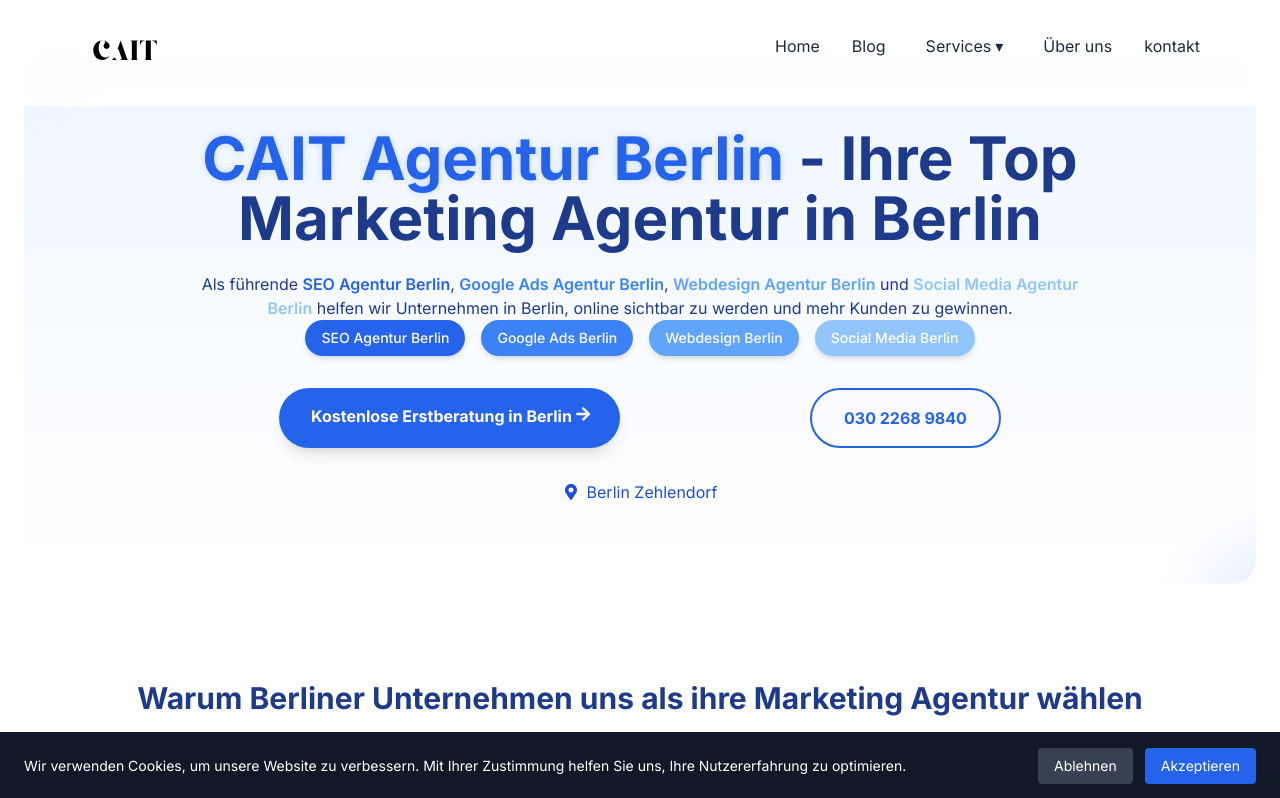
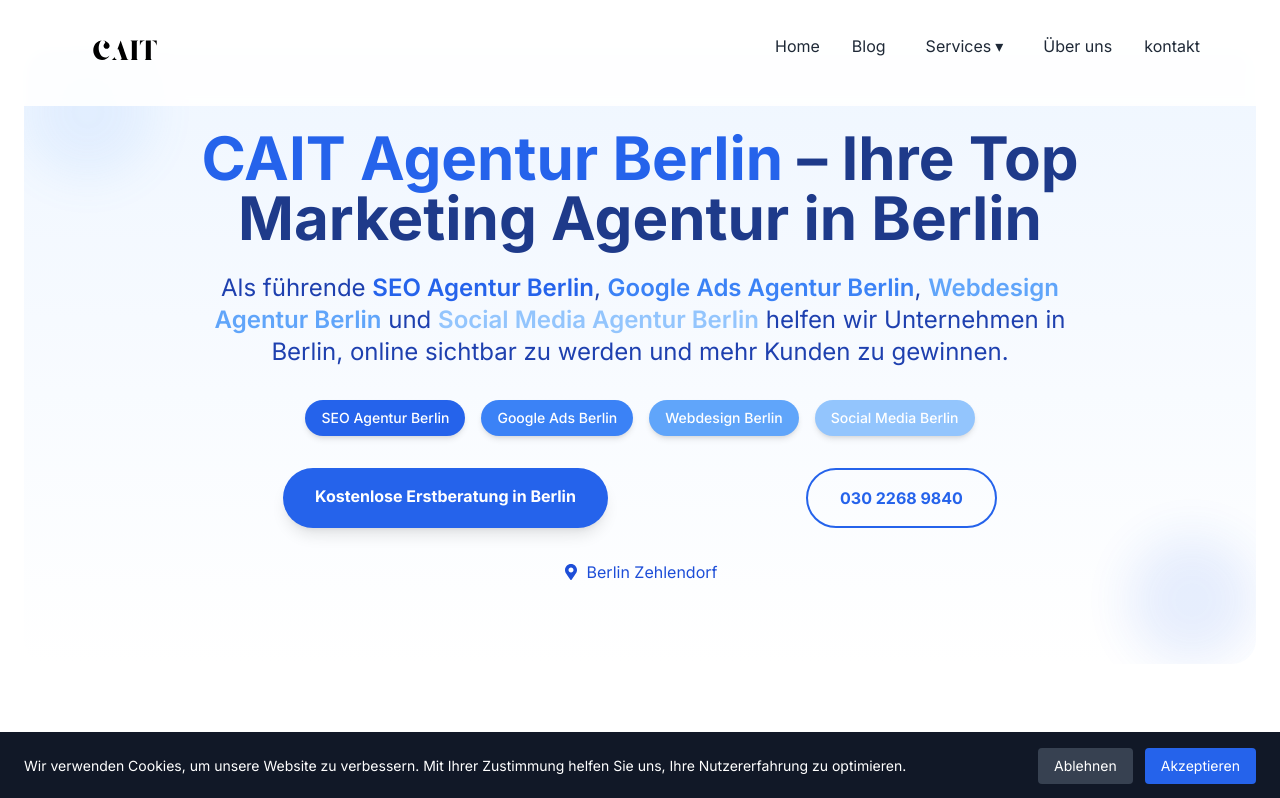
Before and after one commit to MuaazChihabiMMC/cait-website, a Next.js app: page / in a window 1280 px wide. Shown: the top 798 px of the page. Built offline with nearby package versions, Linux system fonts and the light colour scheme; a web font is replaced by a local one.

Commit message:
mainseite optimieren 3

```diff
--- a/app/page.tsx
+++ b/app/page.tsx
@@ -8,57 +8,32 @@
 
   return (
 <main className="px-4 py-12 md:px-6 max-w-7xl mx-auto bg-white text-blue-900 space-y-12 md:space-y-24">
+
   {/* Hero Section */}
-      <motion.section
-        initial={{ opacity: 0, y: 40 }}
-        animate={{ opacity: 1, y: 0 }}
-        transition={{ duration: 0.8 }}
-        className="text-center py-12 md:py-20 bg-gradient-to-b from-blue-50 to-white rounded-3xl px-4 md:px-6 relative overflow-hidden"
-      >
-        <motion.div
-          className="absolute inset-0 opacity-10"
-          animate={{
-            scale: [1, 1.2, 1],
-            rotate: [0, 5, 0]
-          }}
-          transition={{
-            duration: 15,
-            repeat: Infinity,
-            repeatType: "reverse"
-          }}
-        >
-          <div className="absolute top-0 left-0 w-32 h-32 bg-blue-400 rounded-full mix-blend-multiply filter blur-xl"></div>
-          <div className="absolute bottom-0 right-0 w-32 h-32 bg-blue-600 rounded-full mix-blend-multiply filter blur-xl"></div>
-        </motion.div>
+  <section className="text-center py-12 md:py-20 bg-gradient-to-b from-blue-50 to-white rounded-3xl px-4 md:px-6 relative overflow-hidden">
 
-        <div className="max-w-4xl mx-auto relative">
-          <motion.div
-            initial={{ scale: 0.9, opacity: 0 }}
-            animate={{ scale: 1, opacity: 1 }}
-            transition={{ duration: 0.6, delay: 0.2 }}
-          >
+    {/* Hintergrunddeko */}
+    <div className="absolute inset-0 opacity-10 pointer-events-none" aria-hidden="true">
+      <div className="absolute top-0 left-0 w-32 h-32 bg-blue-400 rounded-full blur-xl"></div>
+      <div className="absolute bottom-0 right-0 w-32 h-32 bg-blue-600 rounded-full blur-xl"></div>
+    </div>
+
+    <div className="max-w-4xl mx-auto relative z-10">
+
+      {/* Hauptüberschrift */}
       <h1 className="text-3xl md:text-5xl lg:text-6xl font-bold mb-4 md:mb-6 text-blue-900">
-              <motion.span
-                className="text-blue-600"
-                animate={{
-                  textShadow: "0 0 10px rgba(37, 99, 235, 0.3)"
-                }}
-                transition={{
-                  duration: 2,
-                  repeat: Infinity,
-                  repeatType: "reverse"
-                }}
-              >
+        <span className="text-blue-600">
           CAIT Agentur Berlin
-              </motion.span> - Ihre Top Marketing Agentur in Berlin
+        </span>{" "}
+        – Ihre Top Marketing Agentur in Berlin
       </h1>
-          </motion.div>
 
+      {/* Hero-Text */}
+      <p className="text-lg md:text-xl lg:text-2xl mb-6 md:mb-8 text-blue-800">
+        Als führende <span className="font-semibold text-blue-600">SEO Agentur Berlin</span>, <span className="font-semibold text-blue-500">Google Ads Agentur Berlin</span>, <span className="font-semibold text-blue-400">Webdesign Agentur Berlin</span> und <span className="font-semibold text-blue-300">Social Media Agentur Berlin</span> helfen wir Unternehmen in Berlin, online sichtbar zu werden und mehr Kunden zu gewinnen.
+      </p>
 
-          <p>
-            Als führende <span className="font-semibold text-blue-600">SEO Agentur Berlin</span>, <span className="font-semibold text-blue-500">Google Ads Agentur Berlin</span>, <span className="font-semibold text-blue-400">Webdesign Agentur Berlin</span> und <span className="font-semibold text-blue-300">Social Media Agentur Berlin</span> helfen wir Unternehmen in Berlin, online sichtbar zu werden und mehr Kunden zu gewinnen.
-
-          </p>
+      {/* Tags */}
       <div className="flex flex-wrap justify-center gap-4 mb-8">
         {[
           { text: "SEO Agentur Berlin", bg: "bg-blue-600" },
@@ -66,73 +41,40 @@
           { text: "Webdesign Berlin", bg: "bg-blue-400" },
           { text: "Social Media Berlin", bg: "bg-blue-300" }
         ].map((tag, index) => (
-              <motion.div
+          <div
             key={index}
-                initial={{ scale: 0 }}
-                animate={{ scale: 1 }}
-                transition={{ delay: 0.5 + index * 0.1 }}
             className={`${tag.bg} text-white px-4 py-2 rounded-full text-sm font-medium shadow-md`}
-                whileHover={{ scale: 1.05 }}
           >
             {tag.text}
-              </motion.div>
+          </div>
         ))}
       </div>
 
-          <motion.div
-            initial={{ opacity: 0 }}
-            animate={{ opacity: 1 }}
-            transition={{ delay: 0.6 }}
-            className="flex flex-col sm:flex-row gap-4 justify-center"
-          >
-            <motion.a
-              whileHover={{
-                scale: 1.05,
-                boxShadow: "0 5px 15px rgba(37, 99, 235, 0.4)"
-              }}
-              whileTap={{ scale: 0.95 }}
+      {/* CTA Buttons */}
+      <div className="flex flex-col sm:flex-row gap-4 justify-center">
+        <a
           href="/kontakt"
           className="inline-block bg-blue-600 text-white px-6 py-3 md:px-8 md:py-4 rounded-full font-bold shadow-lg hover:shadow-xl transition-all items-center gap-2 mx-auto"
         >
           Kostenlose Erstberatung in Berlin
-              <motion.span
-                animate={{
-                  x: [0, 5, 0]
-                }}
-                transition={{
-                  duration: 1.5,
-                  repeat: Infinity
-                }}
-                className="hidden sm:inline-block"
-              >
-                <FaArrowRight />
-              </motion.span>
-            </motion.a>
+        </a>
 
-            <motion.a
-              whileHover={{
-                scale: 1.05,
-                backgroundColor: "rgba(255, 255, 255, 0.1)"
-              }}
-              whileTap={{ scale: 0.95 }}
+        <a
           href="tel:+493022689840"
           className="inline-block bg-transparent border-2 border-blue-600 text-blue-600 px-6 py-3 md:px-8 md:py-4 rounded-full font-bold hover:bg-blue-600 hover:text-white transition items-center gap-2 mx-auto"
         >
-              <span>030 2268 9840</span>
-            </motion.a>
-          </motion.div>
+          030 2268 9840
+        </a>
+      </div>
 
-          <motion.div
-            initial={{ opacity: 0 }}
-            animate={{ opacity: 1 }}
-            transition={{ delay: 0.8 }}
-            className="mt-8 flex items-center justify-center gap-2 text-blue-700"
-          >
+      {/* Standort */}
+      <div className="mt-8 flex items-center justify-center gap-2 text-blue-700">
         <FaMapMarkerAlt />
         <span>Berlin Zehlendorf</span>
-          </motion.div>
       </div>
-      </motion.section>
+
+    </div>
+  </section>
 
       {/* USP Section */}
       <motion.section
```
Lines whose indentation alone changed are shown as unchanged.
